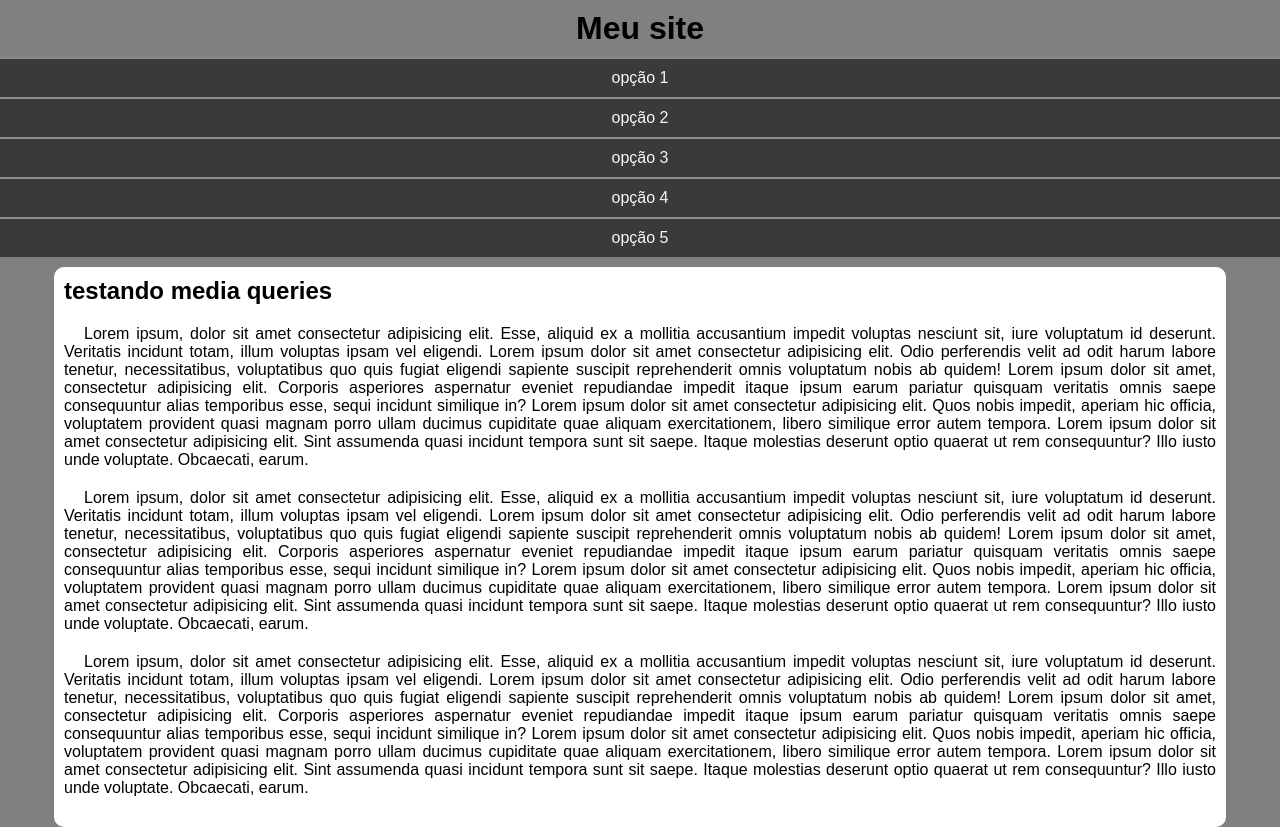
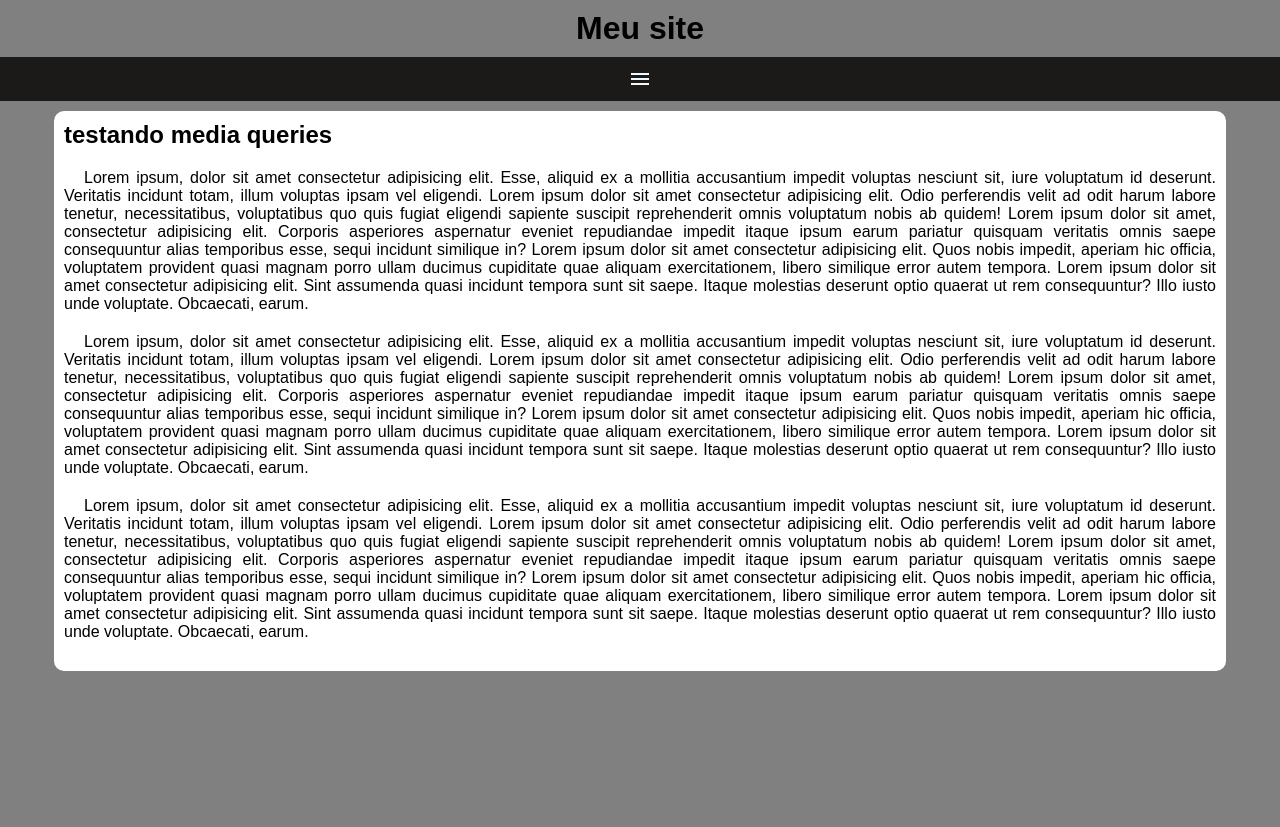
Before and after one commit to camiladlima/camiladlima.github.io, a plain HTML site: page exercicios/ex026/mq005/index.html in a window 1280 px wide. After the commit the page ends 800 px from the top, so only its background shows below. Drawn offline with nearby package versions, Linux system fonts and the light colour scheme.

Commit message:
menu feito

```diff
--- a/exercicios/ex026/mq005/estilos/style.css
+++ b/exercicios/ex026/mq005/estilos/style.css
@@ -19,8 +19,22 @@ header >h1{
     text-align: center;
 }
 
+#menu{
+    background-color: rgb(28, 25, 25);
+    display: block;
+    color: aliceblue;
+    text-align: center;
+    padding: 10px;
+    cursor: pointer;
+}
+
+#menu:hover{
+    background-color: white;
+    color: black;
+}
+
 menu{
-    display: block;
+    display: none;
 }
 
 menu > ul {
--- a/exercicios/ex026/mq005/index.html
+++ b/exercicios/ex026/mq005/index.html
@@ -4,12 +4,14 @@
     <meta charset="UTF-8">
     <meta name="viewport" content="width=device-width, initial-scale=1.0">
     <title>Media query</title>
+    <link href="https://fonts.googleapis.com/css2?family=Material+Symbols+Outlined" rel="stylesheet" />
     <link rel="stylesheet" href="estilos/style.css">
 </head>
 <body>
     <header>
         <h1>Meu site</h1>
-        <menu>
+        <span id="menu" class="material-symbols-outlined" onclick="clickMenu()">menu</span>
+        <menu id="itens">
             <ul>
                 <li><a href="">opção 1</a></li>
                 <li><a href="">opção 2</a></li>
@@ -28,6 +30,14 @@
 
         </article>
     </main>
-
+    <script>
+        function clickMenu() {
+            if (itens.style.display == 'block') {
+                itens.style.display = 'none'
+            } else {
+                itens.style.display =  'block'
+            }
+        }
+    </script>
 </body>
 </html>
```
